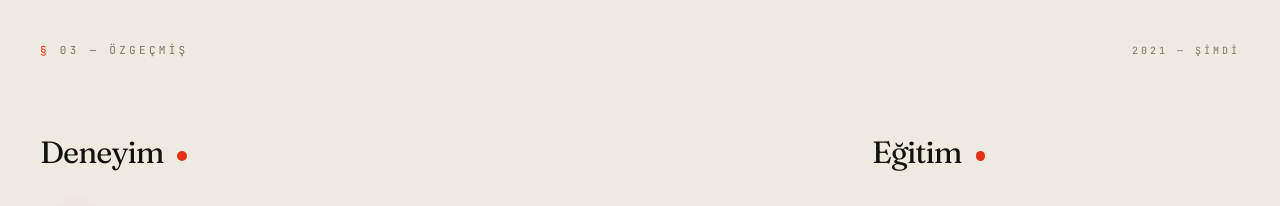
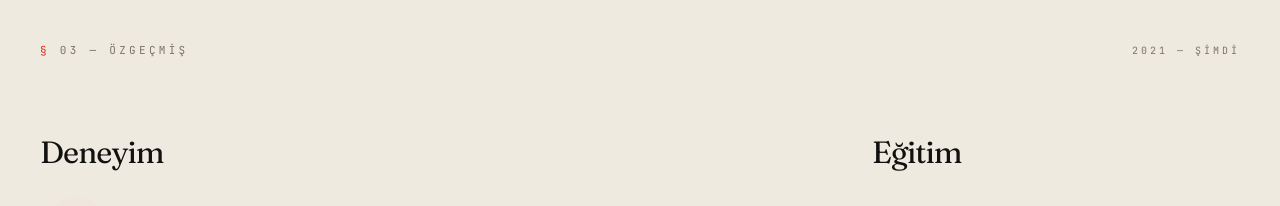
Before and after one commit to ismailselimm/ismailselim-website, a React (Vite) app: page / in a window 1280 px wide. Shown: the part 2800-3006 px from the top of the page. Built offline with nearby package versions, Linux system fonts and the light colour scheme.

Commit message:
Experience başlıklarındaki dekoratif daireyi tamamen kaldır

```diff
--- a/src/components/Experience.tsx
+++ b/src/components/Experience.tsx
@@ -49,7 +49,7 @@ export default function Experience() {
               className="font-display text-[5.5vw] leading-[0.95] tracking-[-0.03em] opacity-0 md:text-[2.4vw]"
               style={{ fontVariationSettings: '"opsz" 144, "SOFT" 30, "wght" 400' }}
             >
-              Deneyim<span className="inline-block rounded-full bg-blood align-middle" style={{ width: '0.32em', height: '0.32em', marginLeft: '0.45em' }} />
+              Deneyim
             </h3>
 
             <ol className="mt-10 relative border-l border-ink/15 pl-6 md:pl-10">
@@ -117,7 +117,7 @@ export default function Experience() {
               className="font-display text-[5.5vw] leading-[0.95] tracking-[-0.03em] opacity-0 md:text-[2.4vw]"
               style={{ fontVariationSettings: '"opsz" 144, "SOFT" 30, "wght" 400' }}
             >
-              Eğitim<span className="inline-block rounded-full bg-blood align-middle" style={{ width: '0.32em', height: '0.32em', marginLeft: '0.45em' }} />
+              Eğitim
             </h3>
             <ol className="mt-10 space-y-8">
               {education.map((edu, i) => (
```
